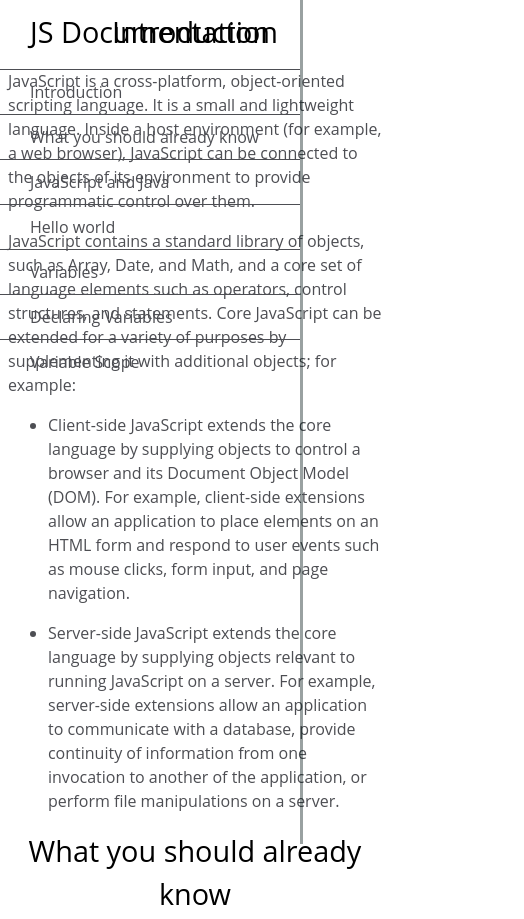
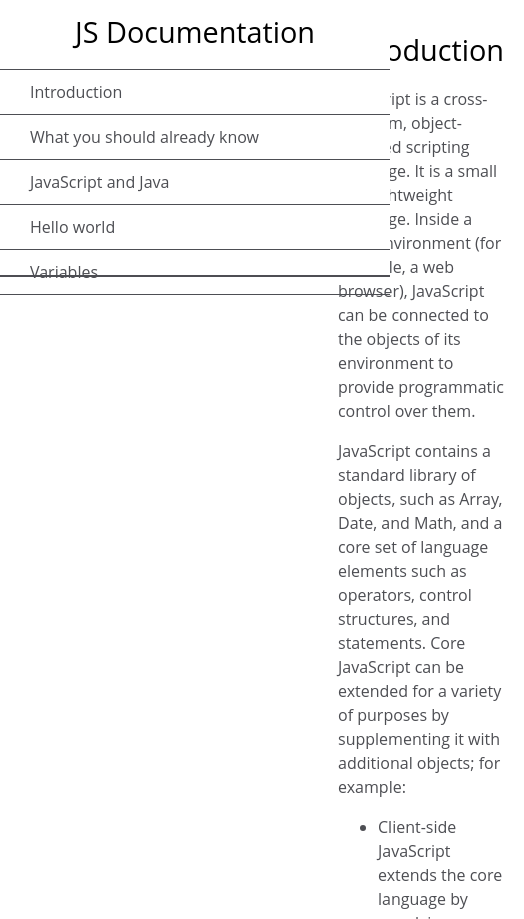
Before and after one commit to deanp04/freeCodeCamp-projects, a plain HTML site: page responsive-web-design/technical-documentation-page/index.html in a window 390 px wide. Shown: the top 919 px of the page, 524 px wide, since content can reach past the window. Drawn offline with Linux system fonts and the light colour scheme.

Commit message:
intial commit

```diff
--- a/responsive-web-design/technical-documentation-page/index.html
+++ b/responsive-web-design/technical-documentation-page/index.html
@@ -13,17 +13,17 @@
     <nav id="navbar">
         <header>JS Documentation</header>
         <ul>
-            <li><a class="nav-link" href="#introduction">Introduction</a></li>
-            <li><a class="nav-link" href="#known">What you should already know</a></li>
-            <li><a class="nav-link" href="#javascript">JavaScript and Java</a></li>
-            <li><a class="nav-link" href="#hello-world">Hello world</a></li>
-            <li><a class="nav-link" href="#variables">Variables</a></li>
-            <li><a class="nav-link" href="#declaring">Declaring Variables</a></li>
-            <li><a class="nav-link" href="#scope">Variable Scope</a></li>
+            <li><a class="nav-link" href="#Introduction">Introduction</a></li>
+            <li><a class="nav-link" href="#What_you_should_already_know">What you should already know</a></li>
+            <li><a class="nav-link" href="#JavaScript_and_Java">JavaScript and Java</a></li>
+            <li><a class="nav-link" href="#Hello_World">Hello world</a></li>
+            <li><a class="nav-link" href="#Variables">Variables</a></li>
+            <li><a class="nav-link" href="#Declaring_Variables">Declaring Variables</a></li>
+            <li><a class="nav-link" href="#Variable_Scope">Variable Scope</a></li>
         </ul>
     </nav>
     <main id="main-doc">
-        <section class="main-section">
+        <section class="main-section" id="Introduction">
             <header id="introduction">Introduction</header>
             <p>JavaScript is a cross-platform, object-oriented scripting language. It is a small and lightweight language. Inside a host environment (for example, a web browser), JavaScript can be connected to the objects of its environment to provide programmatic control over them.</p>
             <p>JavaScript contains a standard library of objects, such as Array, Date, and Math, and a core set of language elements such as operators, control structures, and statements. Core JavaScript can be extended for a variety of purposes by supplementing it with additional objects; for example:</p>
@@ -32,7 +32,7 @@
                 <li><p>Server-side JavaScript extends the core language by supplying objects relevant to running JavaScript on a server. For example, server-side extensions allow an application to communicate with a database, provide continuity of information from one invocation to another of the application, or perform file manipulations on a server.</p></li>
             </ul>
         </section>
-        <section class="main-section">
+        <section class="main-section" id="What_you_should_already_know">
             <header id="known">What you should already know</header>
             <p>This guide assumes you have the following basic background:</p>
             <ul>
@@ -41,26 +41,26 @@
                 <li><p>Some programming experience. If you are new to programming, try one of the tutorials linked on the main page about JavaScript.</p></li>
             </ul>
         </section>
-        <section class="main-section">
+        <section class="main-section" id="JavaScript_and_Java">
             <header id="javascript">JavaScript and Java</header>
             <p>JavaScript and Java are similar in some ways but fundamentally different in some others. The JavaScript language resembles Java but does not have Java's static typing and strong type checking. JavaScript follows most Java expression syntax, naming conventions and basic control-flow constructs which was the reason why it was renamed from LiveScript to JavaScript.</p>
             <p>In contrast to Java's compile-time system of classes built by declarations, JavaScript supports a runtime system based on a small number of data types representing numeric, Boolean, and string values. JavaScript has a prototype-based object model instead of the more common class-based object model. The prototype-based model provides dynamic inheritance; that is, what is inherited can vary for individual objects. JavaScript also supports functions without any special declarative requirements. Functions can be properties of objects, executing as loosely typed methods.</p>
             <p>JavaScript is a very free-form language compared to Java. You do not have to declare all variables, classes, and methods. You do not have to be concerned with whether methods are public, private, or protected, and you do not have to implement interfaces. Variables, parameters, and function return types are not explicitly typed.</p>
         </section>
-        <section class="main-section">
+        <section class="main-section" id="Hello_World">
             <header id="hello-world">Hello world</header>
             <p>To get started with writing JavaScript, open the Scratchpad and write your first "Hello world" JavaScript code:</p>
             <code>function greetMe(yourName) { alert("Hello " + yourName); }
                 greetMe("World");</code>
             <p>Select the code in the pad and hit Ctrl+R to watch it unfold in your browser!</p>
         </section>
-        <section class="main-section">
+        <section class="main-section" id="Variables">
             <header id="variables">Variables</header>
             <p>You use variables as symbolic names for values in your application. The names of variables, called identifiers, conform to certain rules.</p>
             <p>A JavaScript identifier must start with a letter, underscore (_), or dollar sign ($); subsequent characters can also be digits (0-9). Because JavaScript is case sensitive, letters include the characters "A" through "Z" (uppercase) and the characters "a" through "z" (lowercase).</p>
             <p>You can use ISO 8859-1 or Unicode letters such as å and ü in identifiers. You can also use the Unicode escape sequences as characters in identifiers. Some examples of legal names are Number_hits, temp99, and _name.</p>
         </section>
-        <section class="main-section">
+        <section class="main-section" id="Declaring_Variables">
             <header id="declaring">Declaring Variables</header>
             <p>You can declare a variable in three ways:</p>
             <p>With the keyword var. For example,</p>
@@ -73,7 +73,7 @@
             <code>let y = 13.</code>
             <p>This syntax can be used to declare a block scope local variable. See Variable scope below.</p>
         </section>
-        <section class="main-section">
+        <section class="main-section" id="Variable_Scope">
             <header id="scope">Variable Scope</header>
             <p>When you declare a variable outside of any function, it is called a global variable, because it is available to any other code in the current document. When you declare a variable within a function, it is called a local variable, because it is available only within that function.</p>
             <p>JavaScript before ECMAScript 2015 does not have block statement scope; rather, a variable declared within a block is local to the function (or global scope) that the block resides within. For example the following code will log 5, because the scope of x is the function (or global context) within which x is declared, not the block, which in this case is an if statement.</p>
--- a/responsive-web-design/technical-documentation-page/styles.css
+++ b/responsive-web-design/technical-documentation-page/styles.css
@@ -56,3 +56,29 @@ header {
     text-decoration: none;
     cursor: pointer;
 }
+
+#main-doc {
+    position: absolute;
+    margin-left: 310px;
+    padding: 20px;
+    margin-bottom: 110px;
+}
+
+#main-doc header {
+    text-align: left;
+    margin: 0px;
+}
+
+@media only screen and (max-width: 815px) {
+#navbar {
+    background-color: white;
+    position: absolute;
+    top: 0;
+    padding: 0;
+    margin: 0;
+    width: 100%;
+    max-height: 275px;
+    border: none;
+    z-index: 1;
+    border-bottom: 2px solid;
+}}
```
Also changed, not shown: responsive-web-design/tribute-page/index.html (+2 -0 lines).
